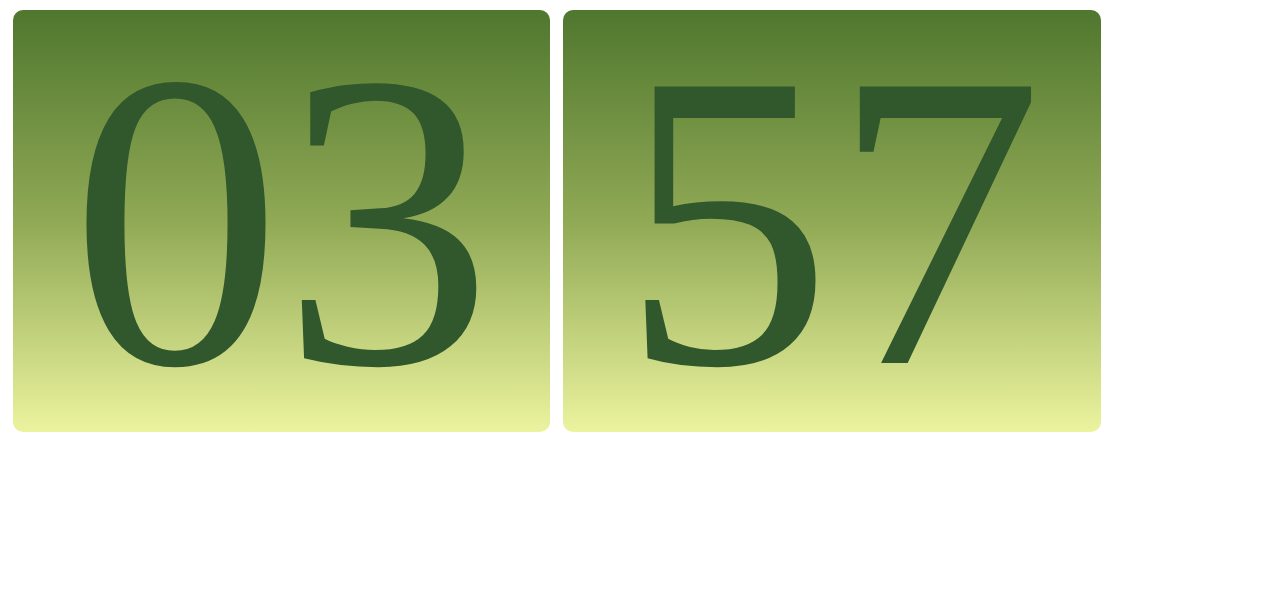
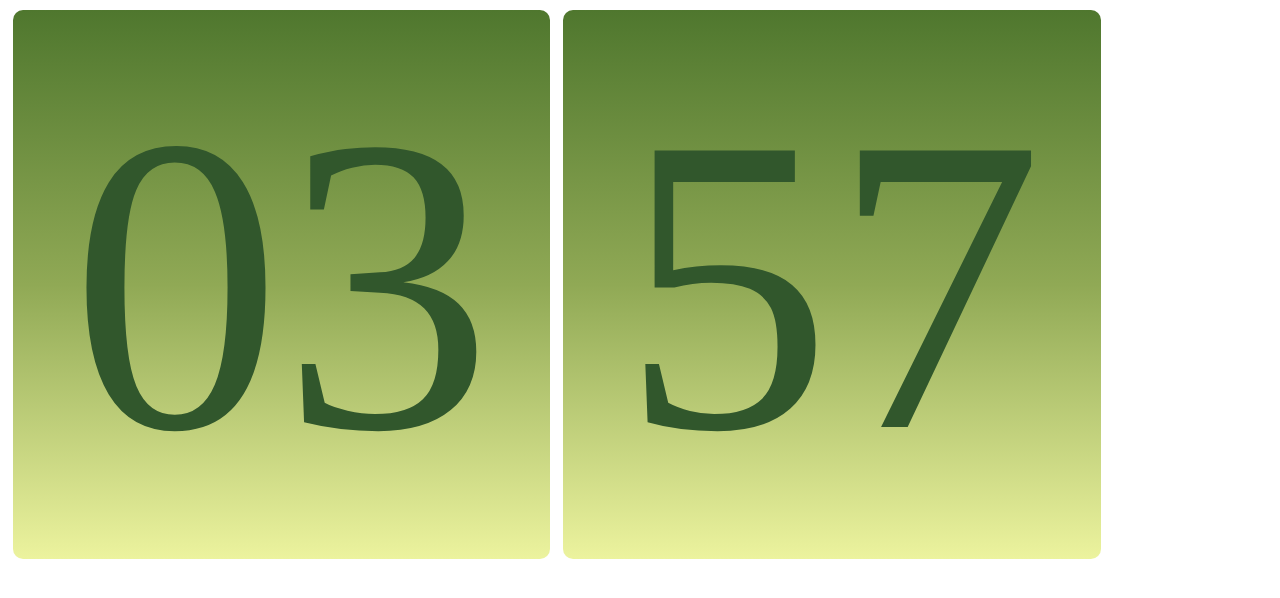
Before and after one commit to AkoxNegro/notionwidgets.github.io, a plain HTML site: page Witch Theme/Hora-WitchTheme.html in a window 1280 px wide. Drawn offline with Linux system fonts and the light colour scheme; a web font is replaced by a local one.

Commit message:
Update Hora-WitchTheme.html

```diff
--- a/Witch Theme/Hora-WitchTheme.html
+++ b/Witch Theme/Hora-WitchTheme.html
@@ -19,7 +19,7 @@
 	    --background-image:linear-gradient(#4f772e, #90a955, #ecf39e);
 	     --font-type: 'Almendra', serif;
 	    --fontsize: 15vw;
-	    --height-clock: 120%
+	    --height-clock: 100%;
 	}
 }
 
@@ -30,13 +30,13 @@
 	    --background-image:linear-gradient(#591E4A, #182526);
 	     --font-type: 'Almendra', serif;
 	    --fontsize: 15vw;
-	    --height-clock: 120%;
+	    --height-clock: 100%;
         }
 }
 
 body{
    background-color: var(--bg-color);
-    line-height: 1;
+    line-height: 1.3;
 
 }
 
@@ -67,6 +67,7 @@ h1 {
     border-radius: 10px;
     background: var(--background-image);
     width: 42%;
+    /*margin-bottom: 78%;*/
     max-height: var(--height-clock);
     font-size: var(--fontsize);
     font-family: var(--font-type);
@@ -100,9 +101,14 @@ h1 {
 .clock {
     display: inline;
     font-family: var(--font-type);
-    font-size: 33vw
+    font-size: 33vw;
+}
 
+.extraHeight
+{
+margin-bottom: 78%;
 }
+
 
 .time {
     display: inline;
@@ -130,7 +136,8 @@ h1 {
     <div class="card2">
       <div class="clock">
         <div class="time" id="min"></div>
-        <!-- <div class="tipoTiempo" id="tipotiempo"></div> -->
+       <!-- <div class="extraHeight" id="tipotiempo"></div>-->
+        <!-- <div class="extraHeight"></div> -->
       </div>
     </div>
 
```
